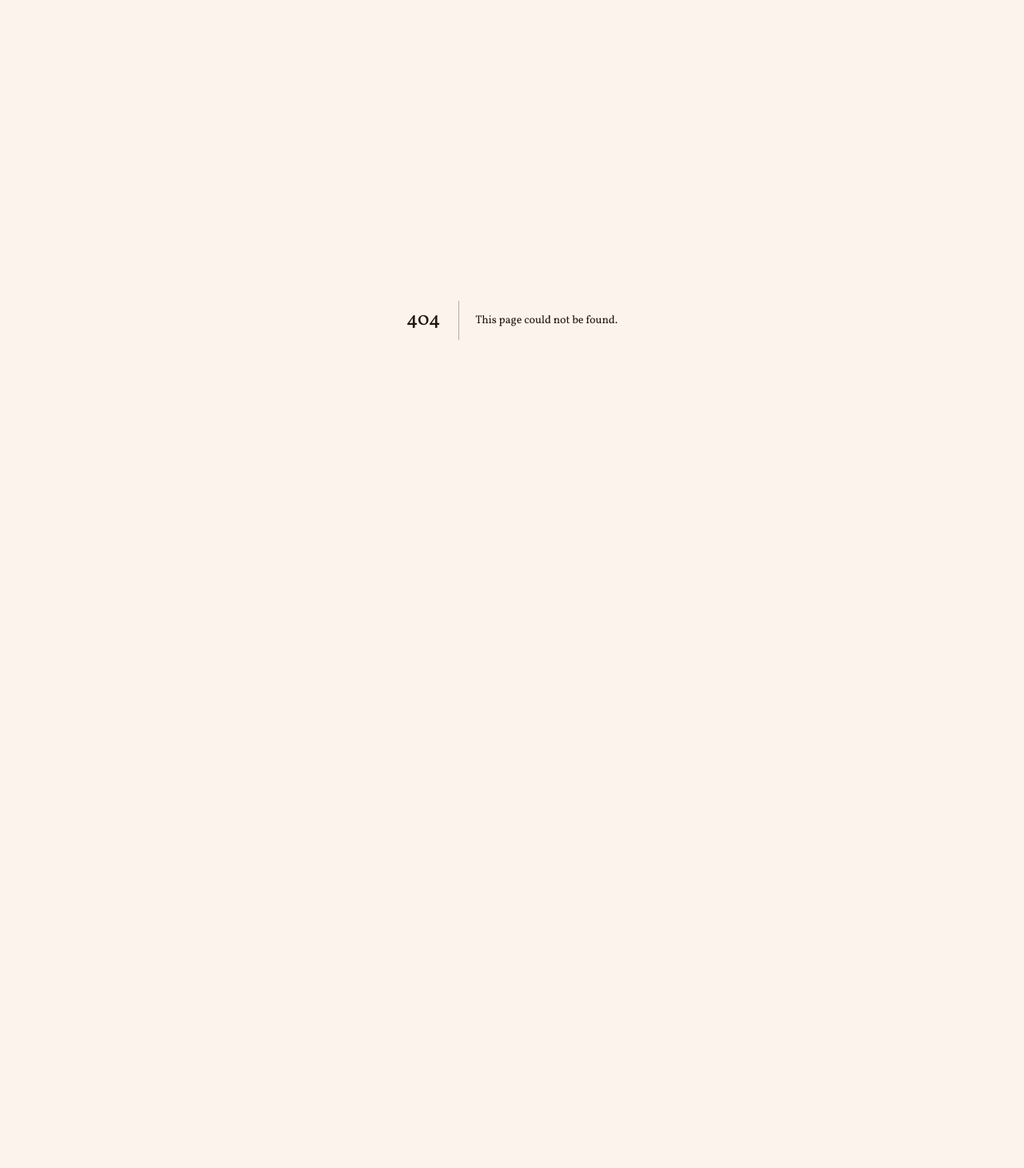
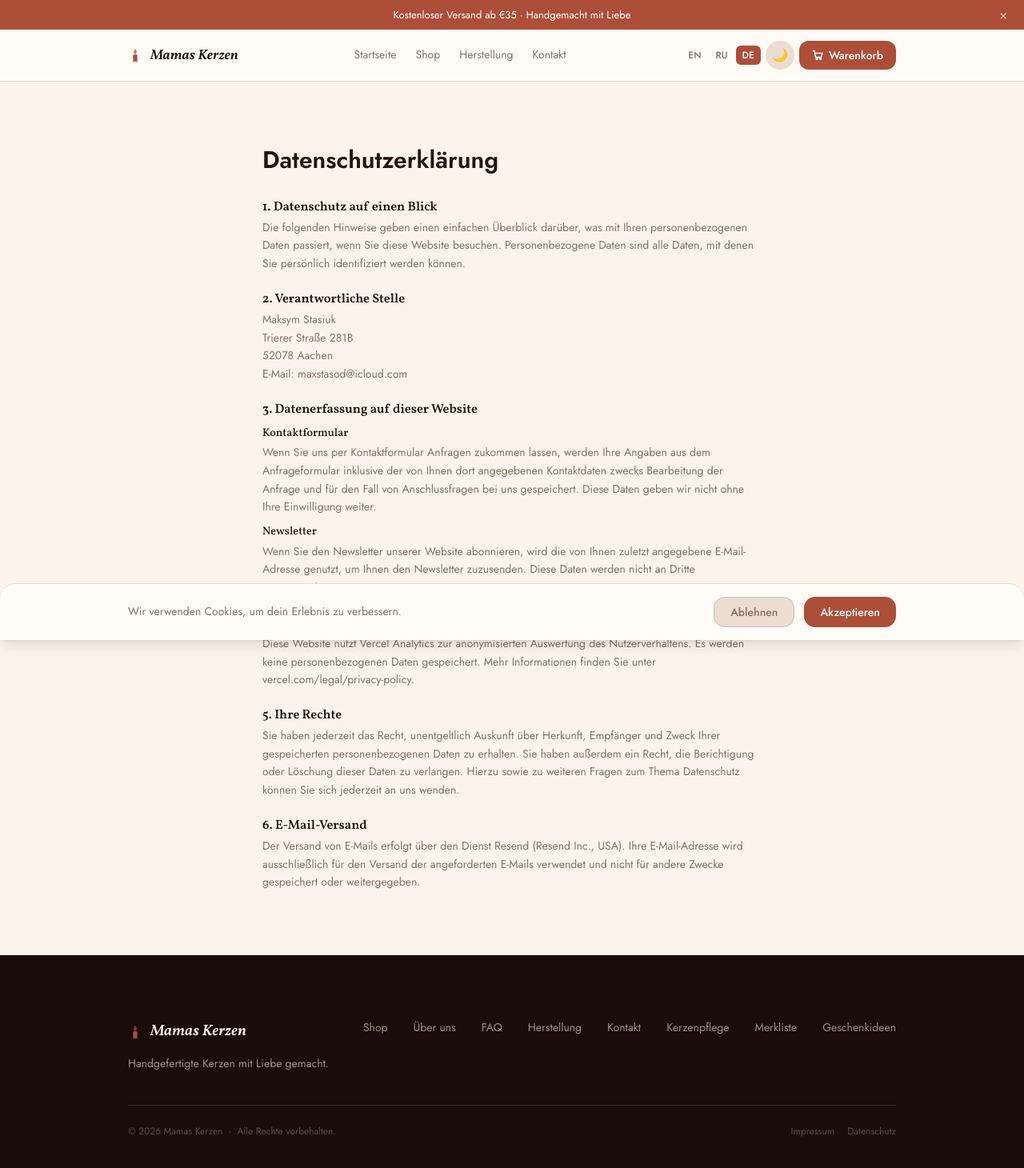
Before and after one commit to Envyxss/mamas-kerzen, a Next.js app: page /de/datenschutz in a window 1280 px wide. Before the commit this address had no page. Shown: the top 1460 px of the page at 80% size. Before the commit the page ends 800 px from the top, so only its background shows below. Built offline with nearby package versions, Linux system fonts and the light colour scheme.

Commit message:
Add Impressum and Datenschutz pages

```diff
--- /dev/null
+++ b/app/[lang]/datenschutz/page.tsx
@@ -0,0 +1,49 @@
+export default function DatenschutzPage() {
+  return (
+    <main className="max-w-2xl mx-auto px-6 py-20">
+      <h1 className="text-3xl font-bold mb-8" style={{ fontFamily: 'var(--font-serif)', color: 'var(--text)' }}>
+        Datenschutzerklärung
+      </h1>
+
+      <section className="space-y-6 text-sm leading-relaxed" style={{ color: 'var(--text-muted)' }}>
+
+        <div>
+          <h2 className="font-semibold text-base mb-1" style={{ color: 'var(--text)' }}>1. Datenschutz auf einen Blick</h2>
+          <p>Die folgenden Hinweise geben einen einfachen Überblick darüber, was mit Ihren personenbezogenen Daten passiert, wenn Sie diese Website besuchen. Personenbezogene Daten sind alle Daten, mit denen Sie persönlich identifiziert werden können.</p>
+        </div>
+
+        <div>
+          <h2 className="font-semibold text-base mb-1" style={{ color: 'var(--text)' }}>2. Verantwortliche Stelle</h2>
+          <p>Maksym Stasiuk<br />
+          Trierer Straße 281B<br />
+          52078 Aachen<br />
+          E-Mail: <a href="mailto:maxstasod@icloud.com" style={{ color: 'var(--accent)' }}>maxstasod@icloud.com</a></p>
+        </div>
+
+        <div>
+          <h2 className="font-semibold text-base mb-1" style={{ color: 'var(--text)' }}>3. Datenerfassung auf dieser Website</h2>
+          <h3 className="font-medium mt-3 mb-1" style={{ color: 'var(--text)' }}>Kontaktformular</h3>
+          <p>Wenn Sie uns per Kontaktformular Anfragen zukommen lassen, werden Ihre Angaben aus dem Anfrageformular inklusive der von Ihnen dort angegebenen Kontaktdaten zwecks Bearbeitung der Anfrage und für den Fall von Anschlussfragen bei uns gespeichert. Diese Daten geben wir nicht ohne Ihre Einwilligung weiter.</p>
+          <h3 className="font-medium mt-3 mb-1" style={{ color: 'var(--text)' }}>Newsletter</h3>
+          <p>Wenn Sie den Newsletter unserer Website abonnieren, wird die von Ihnen zuletzt angegebene E-Mail-Adresse genutzt, um Ihnen den Newsletter zuzusenden. Diese Daten werden nicht an Dritte weitergegeben.</p>
+        </div>
+
+        <div>
+          <h2 className="font-semibold text-base mb-1" style={{ color: 'var(--text)' }}>4. Analyse-Tools</h2>
+          <p>Diese Website nutzt Vercel Analytics zur anonymisierten Auswertung des Nutzerverhaltens. Es werden keine personenbezogenen Daten gespeichert. Mehr Informationen finden Sie unter <a href="https://vercel.com/legal/privacy-policy" target="_blank" rel="noopener noreferrer" style={{ color: 'var(--accent)' }}>vercel.com/legal/privacy-policy</a>.</p>
+        </div>
+
+        <div>
+          <h2 className="font-semibold text-base mb-1" style={{ color: 'var(--text)' }}>5. Ihre Rechte</h2>
+          <p>Sie haben jederzeit das Recht, unentgeltlich Auskunft über Herkunft, Empfänger und Zweck Ihrer gespeicherten personenbezogenen Daten zu erhalten. Sie haben außerdem ein Recht, die Berichtigung oder Löschung dieser Daten zu verlangen. Hierzu sowie zu weiteren Fragen zum Thema Datenschutz können Sie sich jederzeit an uns wenden.</p>
+        </div>
+
+        <div>
+          <h2 className="font-semibold text-base mb-1" style={{ color: 'var(--text)' }}>6. E-Mail-Versand</h2>
+          <p>Der Versand von E-Mails erfolgt über den Dienst Resend (Resend Inc., USA). Ihre E-Mail-Adresse wird ausschließlich für den Versand der angeforderten E-Mails verwendet und nicht für andere Zwecke gespeichert oder weitergegeben.</p>
+        </div>
+
+      </section>
+    </main>
+  )
+}
--- /dev/null
+++ b/app/[lang]/impressum/page.tsx
@@ -0,0 +1,48 @@
+export default function ImpressumPage() {
+  return (
+    <main className="max-w-2xl mx-auto px-6 py-20">
+      <h1 className="text-3xl font-bold mb-8" style={{ fontFamily: 'var(--font-serif)', color: 'var(--text)' }}>
+        Impressum
+      </h1>
+
+      <section className="space-y-6 text-sm leading-relaxed" style={{ color: 'var(--text-muted)' }}>
+
+        <div>
+          <h2 className="font-semibold text-base mb-1" style={{ color: 'var(--text)' }}>Angaben gemäß § 5 TMG</h2>
+          <p>Maksym Stasiuk<br />
+          Trierer Straße 281B<br />
+          52078 Aachen<br />
+          Deutschland</p>
+        </div>
+
+        <div>
+          <h2 className="font-semibold text-base mb-1" style={{ color: 'var(--text)' }}>Kontakt</h2>
+          <p>E-Mail: <a href="mailto:maxstasod@icloud.com" style={{ color: 'var(--accent)' }}>maxstasod@icloud.com</a></p>
+        </div>
+
+        <div>
+          <h2 className="font-semibold text-base mb-1" style={{ color: 'var(--text)' }}>Verantwortlich für den Inhalt nach § 55 Abs. 2 RStV</h2>
+          <p>Maksym Stasiuk<br />
+          Trierer Straße 281B<br />
+          52078 Aachen</p>
+        </div>
+
+        <div>
+          <h2 className="font-semibold text-base mb-1" style={{ color: 'var(--text)' }}>Haftung für Inhalte</h2>
+          <p>Als Diensteanbieter sind wir gemäß § 7 Abs.1 TMG für eigene Inhalte auf diesen Seiten nach den allgemeinen Gesetzen verantwortlich. Nach §§ 8 bis 10 TMG sind wir als Diensteanbieter jedoch nicht verpflichtet, übermittelte oder gespeicherte fremde Informationen zu überwachen oder nach Umständen zu forschen, die auf eine rechtswidrige Tätigkeit hinweisen.</p>
+        </div>
+
+        <div>
+          <h2 className="font-semibold text-base mb-1" style={{ color: 'var(--text)' }}>Haftung für Links</h2>
+          <p>Unser Angebot enthält Links zu externen Websites Dritter, auf deren Inhalte wir keinen Einfluss haben. Deshalb können wir für diese fremden Inhalte auch keine Gewähr übernehmen. Für die Inhalte der verlinkten Seiten ist stets der jeweilige Anbieter oder Betreiber der Seiten verantwortlich.</p>
+        </div>
+
+        <div>
+          <h2 className="font-semibold text-base mb-1" style={{ color: 'var(--text)' }}>Urheberrecht</h2>
+          <p>Die durch die Seitenbetreiber erstellten Inhalte und Werke auf diesen Seiten unterliegen dem deutschen Urheberrecht. Die Vervielfältigung, Bearbeitung, Verbreitung und jede Art der Verwertung außerhalb der Grenzen des Urheberrechtes bedürfen der schriftlichen Zustimmung des jeweiligen Autors bzw. Erstellers.</p>
+        </div>
+
+      </section>
+    </main>
+  )
+}
--- a/app/[lang]/layout.tsx
+++ b/app/[lang]/layout.tsx
@@ -98,9 +98,15 @@ export default async function LangLayout({ children, params }: LayoutProps<'/[la
               </nav>
             </div>
             <div className="w-full h-px mb-6" style={{ background: 'var(--footer-line)' }} />
-            <p className="text-xs" style={{ color: 'var(--footer-faint)', fontFamily: 'var(--font-body)' }}>
-              © {new Date().getFullYear()} Mamas Kerzen &nbsp;·&nbsp; {dict.footer.rights}
-            </p>
+            <div className="flex flex-wrap gap-4 items-center justify-between">
+              <p className="text-xs" style={{ color: 'var(--footer-faint)', fontFamily: 'var(--font-body)' }}>
+                © {new Date().getFullYear()} Mamas Kerzen &nbsp;·&nbsp; {dict.footer.rights}
+              </p>
+              <div className="flex gap-4 text-xs" style={{ fontFamily: 'var(--font-body)' }}>
+                <a href={`/${lang}/impressum`} style={{ color: 'var(--footer-faint)' }} className="hover:opacity-70 transition-opacity">Impressum</a>
+                <a href={`/${lang}/datenschutz`} style={{ color: 'var(--footer-faint)' }} className="hover:opacity-70 transition-opacity">Datenschutz</a>
+              </div>
+            </div>
           </div>
         </footer>
         <CookieBanner
```
